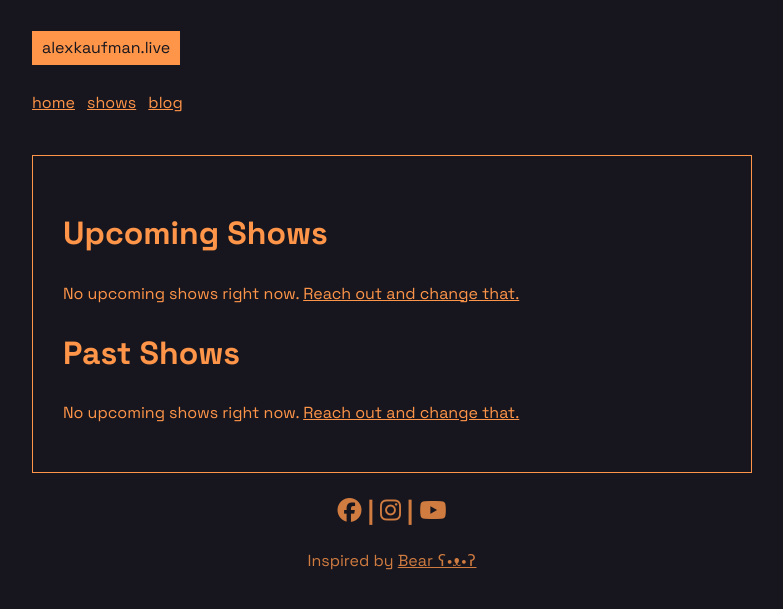
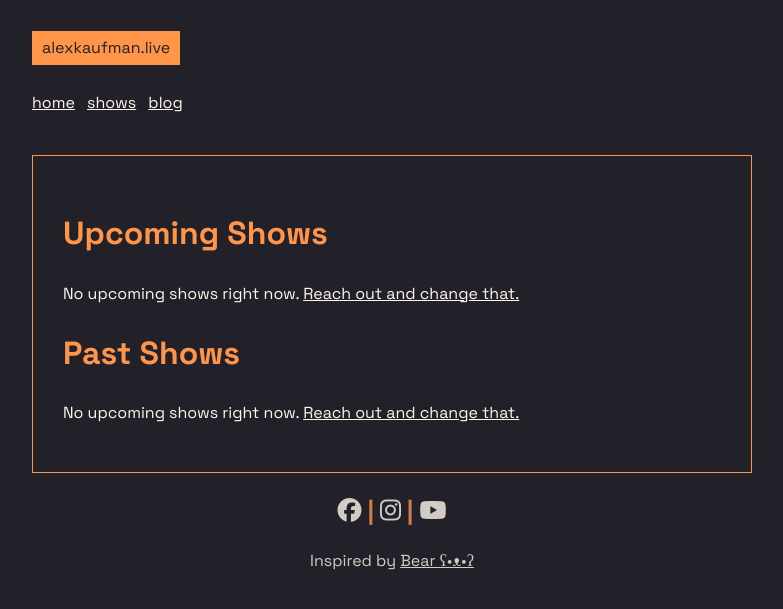
Before and after one commit to alexrkaufman/alexkaufman.live, a Flask app: page /shows/ in a window 1280 px wide. Shown: the top 609 px of the page, without its empty margins (248-1031 px from the left). Run offline with Flask 3, Linux system fonts and the light colour scheme; data that the repository does not hold is empty; some libraries are stand-ins or nearby versions.

Commit message:
colors and stuff

```diff
--- a/alexkaufmanlive/content/static/style.css
+++ b/alexkaufmanlive/content/static/style.css
@@ -3,13 +3,15 @@
 
 :root {
     --width: 720px;
-    --font-main: "Space Grotesk", monospace;
-    --font-secondary: "Space Grotesk", monospace;
+    --font-main: "Space Grotesk";
+    --font-secondary: "Space Grotesk";
     --font-scale: 1em;
-    --background-color: #17161e;
+    --background-color: #222129;
+    /* --background-color: #170c01; */
     --heading-color: #ff9549;
-    --text-color: #ff9549;
-    --link-color: #ff9549;
+    --accent-color-1: #ff9549;
+    --text-color: #fff7eb;
+    --link-color: #fff7eb;
     --visited-color: #bc8d6b;
     --code-background-color: #bc8d6b;
     --code-color: #17161e;
@@ -53,17 +55,12 @@ main {
     margin-top: 40px;
     margin-bottom: 20px;
     padding: 30px;
-    border: 1px solid var(--link-color);
-    text-wrap: balance;
+    border: 1px solid var(--accent-color-1);
+    text-wrap: auto;
 }
 
 nav a {
     margin-right: 8px;
-}
-
-strong,
-b {
-    color: var(--heading-color);
 }
 
 button {
```
